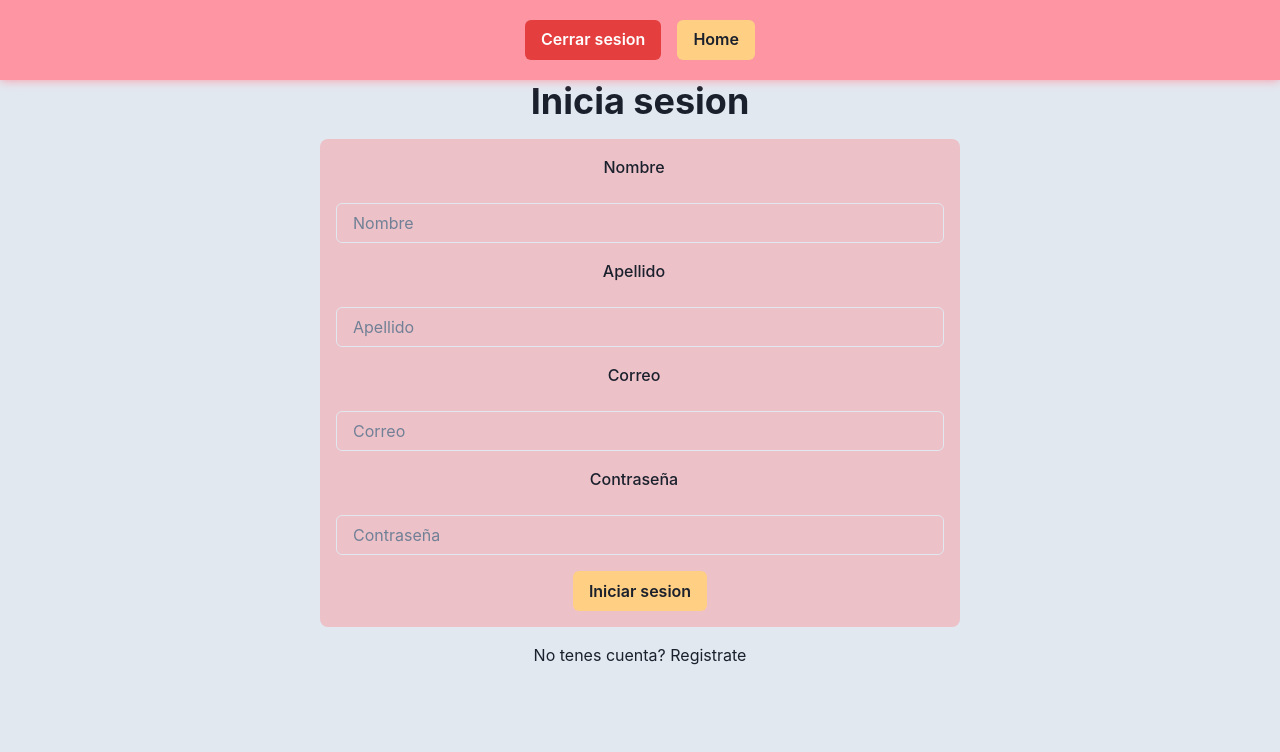
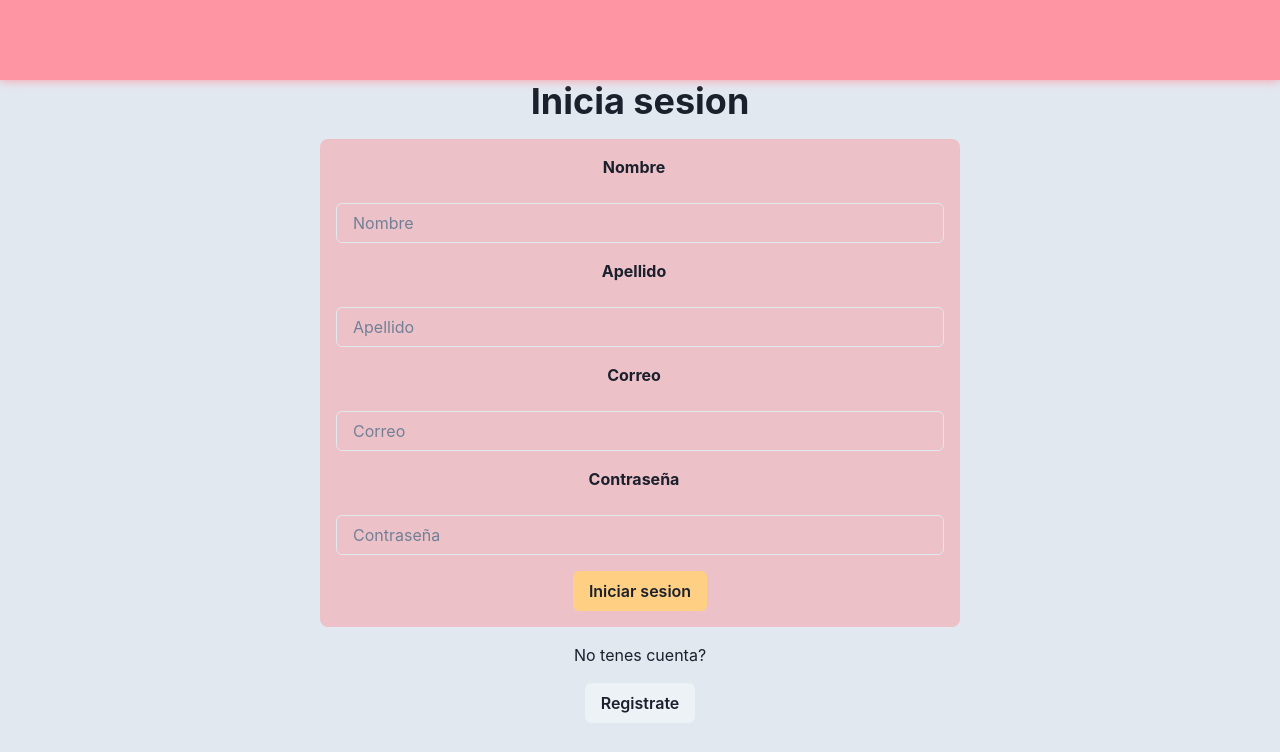
Before and after one commit to valpas312/MiaTarea, a React (Vite) app: page / in a window 1280 px wide. Shown: the top 752 px of the page. Built offline with nearby package versions, Linux system fonts and the light colour scheme; data requests are answered from the project's data file.

Commit message:
detalles de renderizado y estilos

```diff
--- a/src/components/Nav.jsx
+++ b/src/components/Nav.jsx
@@ -19,6 +19,8 @@ const Nav = () => {
       gap="1rem"
       boxShadow={`0px 0px 10px 0px ${rosaFuerte}`}
     >
+      {user.nombre ? (
+        <>
           <Button
             colorScheme="red"
             as={Link}
@@ -30,6 +32,8 @@ const Nav = () => {
           <Button as={Link} to={"/"} background={amarillo}>
             Home
           </Button>
+        </>
+      ) : null}
     </Flex>
   );
 };
--- a/src/pages/Login.jsx
+++ b/src/pages/Login.jsx
@@ -8,12 +8,16 @@ import {
   Heading,
   Input,
   Text,
+  useToast
 } from "@chakra-ui/react";
 import { Link, useNavigate } from "react-router-dom";
 import { amarillo, rosaClaro2 } from "../styles/utils/colores";
 import { useQuery } from "@tanstack/react-query";
 
 const Login = () => {
+
+  const toast = useToast();
+
   const { data, isLoading, isError, error } = useQuery({
     queryKey: ["usuarios"],
     queryFn: () =>
@@ -52,7 +56,16 @@ const Login = () => {
         usuario.correo === correo && usuario.contraseña === contraseña
     )
       ? (setUser(usuario), navigate("/"))
-      : alert("correo o contraseña incorrectos");
+      : (
+          alert("Usuario o contraseña incorrectos"),
+          toast({
+            title: "Error",
+            description: "Recorda respetar mayusculas y minusculas",
+            status: "error",
+            duration: 9000,
+            isClosable: true,
+          }) //toast de error
+      )
   };
 
   return (
@@ -64,7 +77,10 @@ const Login = () => {
       w="100%"
       gap="1rem"
     >
-      <Heading>Inicia sesion</Heading>
+      <Heading
+        as="h1"
+        size="xl"
+      >Inicia sesion</Heading>
       <FormControl
         as="form"
         onSubmit={handleSubmit}
@@ -79,16 +95,28 @@ const Login = () => {
         borderRadius={8}
         bg={rosaClaro2}
       >
-        <FormLabel>Nombre</FormLabel>
+        <FormLabel
+          htmlFor="nombre"
+          fontWeight="bold"
+        >Nombre</FormLabel>
         <Input type="text" placeholder="Nombre" id="nombre" required />
 
-        <FormLabel>Apellido</FormLabel>
+        <FormLabel
+          htmlFor="apellido"
+          fontWeight="bold"
+        >Apellido</FormLabel>
         <Input type="text" placeholder="Apellido" id="apellido" required />
 
-        <FormLabel>Correo</FormLabel>
+        <FormLabel
+          htmlFor="correo"
+          fontWeight="bold"
+        >Correo</FormLabel>
         <Input type="email" placeholder="Correo" id="correo" required />
 
-        <FormLabel>Contraseña</FormLabel>
+        <FormLabel
+          htmlFor="contraseña"
+          fontWeight="bold"
+        >Contraseña</FormLabel>
         <Input
           type="password"
           placeholder="Contraseña"
@@ -105,8 +133,9 @@ const Login = () => {
         </Button>
       </FormControl>
       <Text>
-        No tenes cuenta? <Link to={"/register"}>Registrate</Link>
+        No tenes cuenta?
       </Text>
+      <Button as={Link} to={"/register"} >Registrate</Button>
     </Box>
   );
 };
--- a/src/pages/Register.jsx
+++ b/src/pages/Register.jsx
@@ -38,28 +38,41 @@ const Register = () => {
            justifyContent="center"
            alignItems="center"
            gap="1rem"
-           minW="30%"
-           maxW="70%"
+           minW="40%"
+           maxW="50%"
            p={4}
            borderRadius={8}
            bg={rosaClaro2}
            boxShadow={`0px 0px 10px 0px ${amarillo}`}
        >
-           <FormLabel>Nombre</FormLabel>
+           <FormLabel
+                htmlFor="nombre"
+                fontWeight="bold"
+           >Nombre</FormLabel>
            <Input type="text" placeholder="Nombre" id="nombre" required />
 
-           <FormLabel>Apellido</FormLabel>
+           <FormLabel
+                htmlFor="apellido"
+                fontWeight="bold"
+           >Apellido</FormLabel>
            <Input type="text" placeholder="Apellido" id="apellido" required />
 
-           <FormLabel>Correo</FormLabel>
+           <FormLabel
+                htmlFor="correo"
+                fontWeight="bold"
+           >Correo</FormLabel>
            <Input type="email" placeholder="Correo" id="correo" required />
 
-           <FormLabel>Contraseña</FormLabel>
+           <FormLabel
+                htmlFor="contraseña"
+                fontWeight="bold"
+           >Contraseña</FormLabel>
            <Input type="password" placeholder="Contraseña" id="contraseña" required/>
 
            <Button type="submit" bg={amarillo} _hover={{shadow:"xl"}}>Iniciar sesión</Button>
        </FormControl>
-       <Text>Ya tenes cuenta? <Link to={"/login"}>Inicia sesion</Link></Text>
+       <Text>Ya tenes cuenta? </Text>
+        <Button as={Link} to={"/login"}>Inicia sesión</Button>
    </Box>
  )
 }
```
Lines whose indentation alone changed are shown as unchanged.
